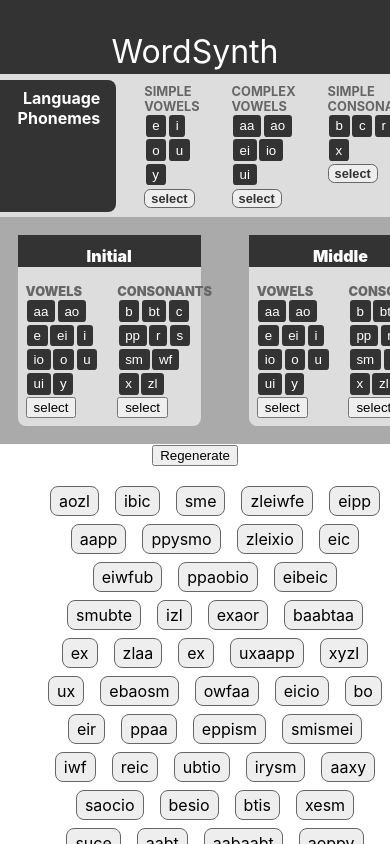
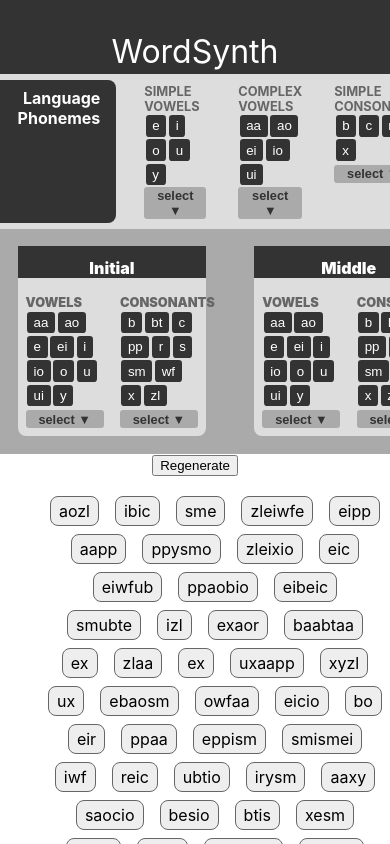
Before and after one commit to nathanwale/word-synth, a React (Create React App) app: page / in a window 390 px wide. Shown: the top 844 px of the page. Built offline with nearby package versions, Linux system fonts and the light colour scheme.

Commit message:
Made select phoneme buttons cooler!

```diff
--- a/src/views/style/App.scss
+++ b/src/views/style/App.scss
@@ -33,21 +33,38 @@ div.language-pool {
             padding: 0;
             margin: 0;
         }
+    }
+}
 
-        button.toggle-display {
-            background-color: #eee;
-            border: 1px solid #666;
-            border-radius: 0.5em;
-            color: #333;
-            font-weight: bolder;
-            font-size: 0.8em;
-        }
+button.toggle-display {
+    background-color: #aaa;
+    border: none;
+    border-radius: 0.25em;
+    padding: 0.1em 1em;
+    color: #333;
+    font-weight: bolder;
+    font-size: 0.8em;
+    text-align: center;
+
+    &.closed::after {
+        content: " ▼";
+    }
+
+    &.opened::after {
+        content: " ▲";
+    }
+
+    &.opened {
+        background-color: #333;
+        color: white;
+        border-radius: 0.25em 0.25em 0 0;
     }
 }
 
 div.phoneme-selector {
     border: 2px solid #333;
     border-radius: 0.5em;
+    margin-left: -2em;
     background-color: #fff;
     padding: 1em;
     position: absolute;
@@ -70,6 +87,8 @@ div.phoneme-selector {
         max-width: 40em;
     }
 }
+
+
 
 div.phonemes {
     width: 100%;
```
